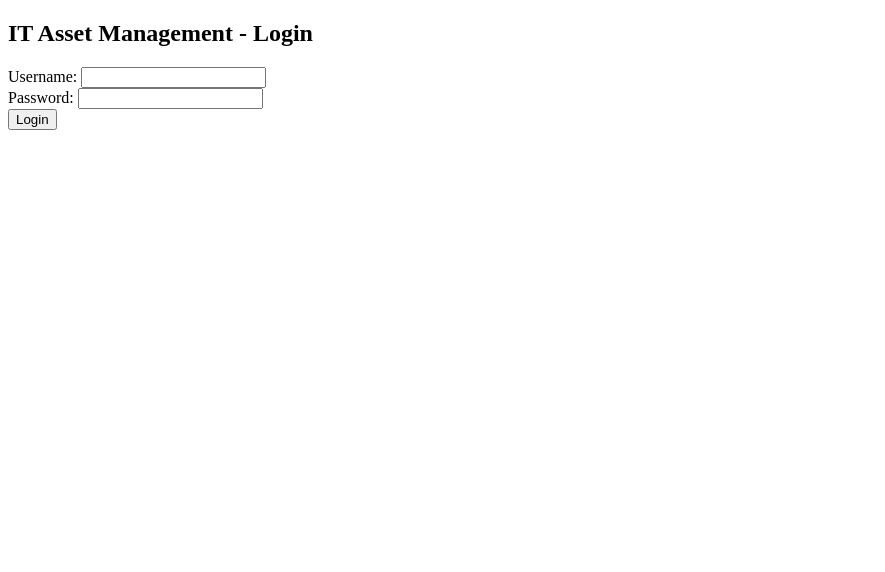
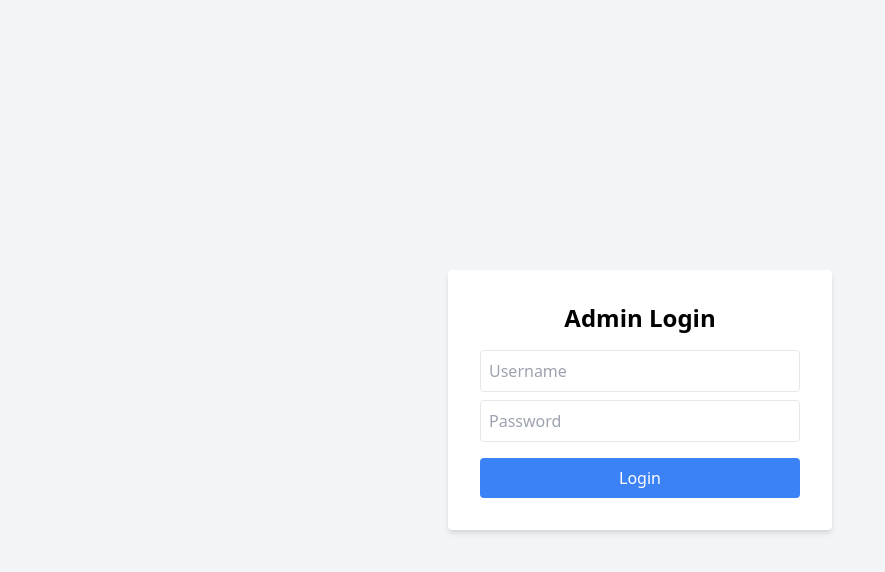
Before and after one commit to tejasgavli77/FF-IT-Asset-Management, a website: page login.html in a window 1280 px wide. Shown: the whole page, without its empty margins (0-885 px from the left). Drawn offline with nearby package versions, Linux system fonts and the light colour scheme; files whose address does not match are found by name.

Commit message:
Update login.html

```diff
--- a/login.html
+++ b/login.html
@@ -1,22 +1,19 @@
+<!-- login.html -->
 <!DOCTYPE html>
 <html lang="en">
 <head>
-  <meta charset="UTF-8" />
-  <meta name="viewport" content="width=device-width, initial-scale=1.0"/>
-  <title>Login</title>
+  <meta charset="UTF-8">
+  <title>Login - Asset Management</title>
   <script defer src="auth.js"></script>
+  <link href="https://cdn.jsdelivr.net/npm/tailwindcss@2.2.19/dist/tailwind.min.css" rel="stylesheet">
 </head>
-<body>
-  <h2>IT Asset Management - Login</h2>
-  <form id="loginForm">
-    <label for="username">Username:</label>
-    <input type="text" id="username" required><br>
-
-    <label for="password">Password:</label>
-    <input type="password" id="password" required><br>
-
-    <button type="submit">Login</button>
-  </form>
-  <p id="error" style="color:red;"></p>
+<body class="flex items-center justify-center h-screen bg-gray-100">
+  <div class="bg-white p-8 rounded shadow-md w-full max-w-sm">
+    <h2 class="text-2xl font-bold mb-4 text-center">Admin Login</h2>
+    <input id="username" type="text" placeholder="Username" class="w-full mb-2 p-2 border rounded" />
+    <input id="password" type="password" placeholder="Password" class="w-full mb-4 p-2 border rounded" />
+    <button onclick="login()" class="w-full bg-blue-500 hover:bg-blue-600 text-white py-2 rounded">Login</button>
+    <p id="error" class="text-red-500 text-sm mt-3 text-center hidden">Invalid credentials</p>
+  </div>
 </body>
 </html>
```
